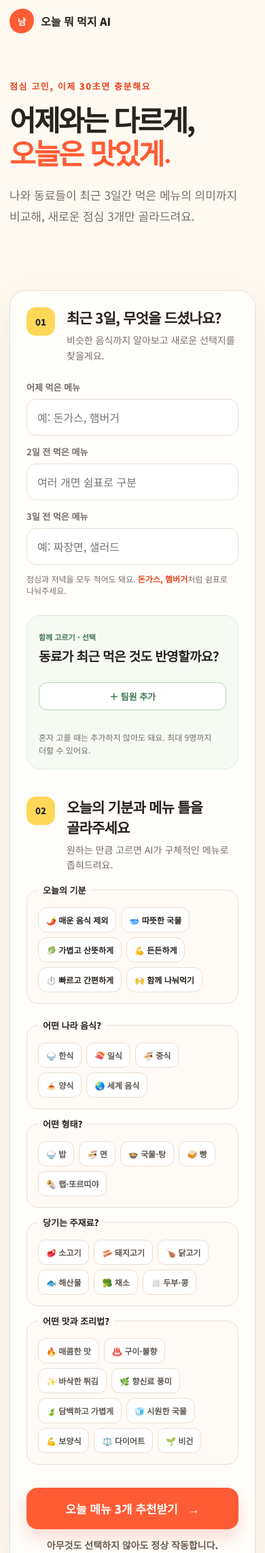
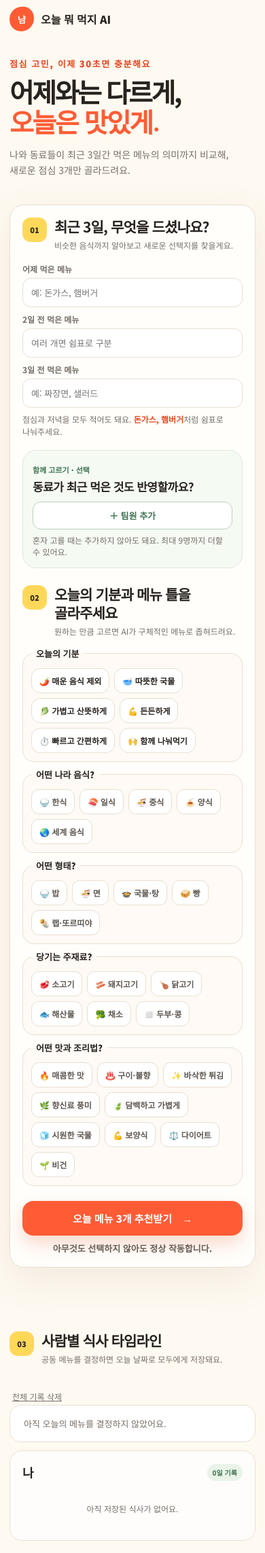
Before and after one commit to gyeongyee/whats-today-meal, a FastAPI app: page / in a window 390 px wide. Shown: the top 2285 px of the page at 68% size. Run offline with FastAPI, Linux system fonts and the light colour scheme.

Commit message:
Reduce mobile vertical spacing

```diff
--- a/static/style.css
+++ b/static/style.css
@@ -88,6 +88,7 @@ em { color: var(--orange); font-style: normal; font-family: "Gowun Dodum", sans-
     color: var(--green); background: white; cursor: pointer; font-weight: 800; font-size: 13px;
 }
 .team-members { display: grid; gap: 10px; margin-top: 17px; }
+.team-members:empty { display: none; margin-top: 0; }
 .team-member-card { padding: 15px; border: 1px solid #dfe8dc; border-radius: 16px; background: white; }
 .member-card-header { display: grid; grid-template-columns: auto minmax(120px, 240px) 1fr; align-items: center; gap: 10px; margin-bottom: 12px; }
 .member-card-header > span { color: var(--green); font-size: 11px; font-weight: 900; }
@@ -268,22 +269,49 @@ footer p { margin: 8px 0 0; font-size: 11px; line-height: 1.6; }
 }
 @media (max-width: 560px) {
     .shell, .site-header { width: min(100% - 28px, 1120px); }
-    .site-header { height: 62px; }
+    .site-header { height: 56px; }
     .privacy-chip { display: none; }
-    .hero h1 { font-size: 42px; }
-    .workspace { border-radius: 24px; margin-bottom: 60px; }
+    .hero { padding-block: 28px 38px; }
+    .hero .eyebrow { margin-bottom: 10px; }
+    .hero h1 { font-size: 39px; line-height: 1.12; }
+    .hero-copy { margin: 16px 0 0; font-size: 14px; line-height: 1.65; }
+    .workspace { padding: 18px; border-radius: 21px; margin-bottom: 42px; }
+    .step-heading { gap: 11px; margin-bottom: 17px; }
+    .step-heading.compact { margin-bottom: 13px; }
+    .step-number { width: 36px; height: 36px; border-radius: 12px; font-size: 11px; }
+    .step-heading h2 { font-size: 21px; line-height: 1.3; }
+    .step-heading p, .results-heading p { margin-top: 4px; font-size: 12px; }
+    .history-grid { gap: 9px; }
+    label > span { margin-bottom: 5px; font-size: 12px; }
+    input, select { padding: 11px 12px; border-radius: 12px; font-size: 13px; }
+    .multi-meal-help { margin-top: 8px; line-height: 1.5; }
     .preferences { display: flex; flex-wrap: wrap; gap: 7px; }
     .preference span { padding: 9px 11px; font-size: 12px; text-align: left; }
-    .team-block { padding: 17px; }
-    .team-heading { flex-direction: column; }
+    .team-block { margin-top: 18px; padding: 14px; }
+    .team-heading { flex-direction: column; gap: 10px; }
+    .team-heading h3 { margin: 2px 0 0; font-size: 17px; }
     .add-member-button { width: 100%; }
+    .team-empty { margin-top: 0; padding-top: 7px; line-height: 1.45; }
     .member-card-header { grid-template-columns: auto 1fr auto; }
+    .preference-block { margin-top: 25px; }
+    .filter-group { padding: 12px; }
+    .preference-groups { gap: 9px; margin-top: 9px; }
+    .mood-filter-group { margin-bottom: 9px; }
+    .primary-button { margin-top: 22px; padding: 15px 17px; font-size: 15px; }
+    .input-help { margin-top: 9px; font-size: 13px; }
     .results-section { padding-block: 60px; }
-    .timeline-section { padding-block: 65px; }
+    .menu-card { padding: 16px; }
+    .timeline-section { padding-block: 52px; }
     .seasonal-heading h2 { white-space: normal; font-size: 36px; }
+    .seasonal-section { padding-block: 58px; }
+    .seasonal-heading { margin-bottom: 24px; }
     .seasonal-grid { grid-template-columns: 1fr; }
+    .season-card { padding: 16px; }
     .catalog-heading { align-items: flex-start; flex-direction: column; }
+    .catalog-section { padding-block: 58px; }
+    .catalog-heading { gap: 12px; margin-bottom: 22px; }
     .catalog-groups { grid-template-columns: 1fr; }
+    .catalog-group { padding: 14px; }
     .timeline-row { grid-template-columns: 1fr auto auto; }
     .timeline-row time { grid-column: 1 / -1; }
     .section-title-row { flex-direction: column; }
--- a/templates/index.html
+++ b/templates/index.html
@@ -6,7 +6,7 @@
     <meta name="description" content="회사 동료들의 최근 3일 식사를 분석해 모두에게 새로운 점심 메뉴를 추천합니다.">
     <meta name="theme-color" content="#ff5c35">
     <title>오늘 뭐 먹지 AI — 점심 고민을 30초 만에</title>
-    <link rel="stylesheet" href="{{ url_for('static', path='/style.css') }}?v=12">
+    <link rel="stylesheet" href="{{ url_for('static', path='/style.css') }}?v=13">
 </head>
 <body>
 <header class="site-header">
```
Also changed, not shown: tests/test_api.py (+1 -1 lines).
